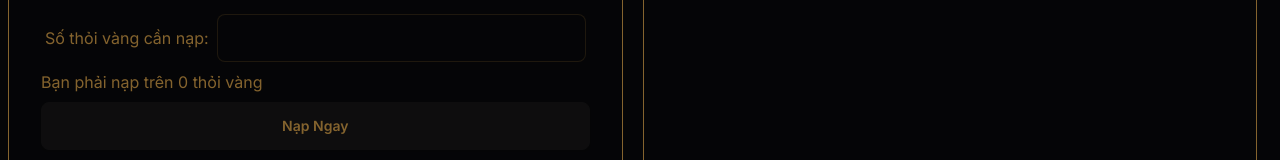
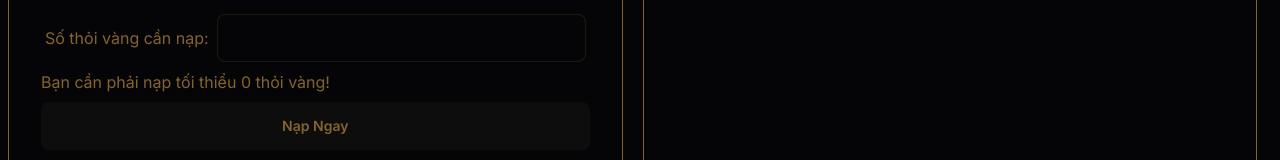
Before and after one commit to rinrinx28/hsowin, a Next.js app: page /napvang in a window 1280 px wide. Shown: the part 622-782 px from the top of the page. Built offline with nearby package versions, Linux system fonts and the light colour scheme; no server answers.

Commit message:
Change content page deposit gold

```diff
--- a/src/app/napvang/NapVangContent.tsx
+++ b/src/app/napvang/NapVangContent.tsx
@@ -248,7 +248,7 @@ export default function PageNapVang() {
 										}
 									/>
 								</label>
-								<p>Bạn phải nạp trên {config.min} thỏi vàng</p>
+								<p>Bạn cần phải nạp tối thiểu {config.min} thỏi vàng!</p>
 							</div>
 							<button
 								className="btn"
```
